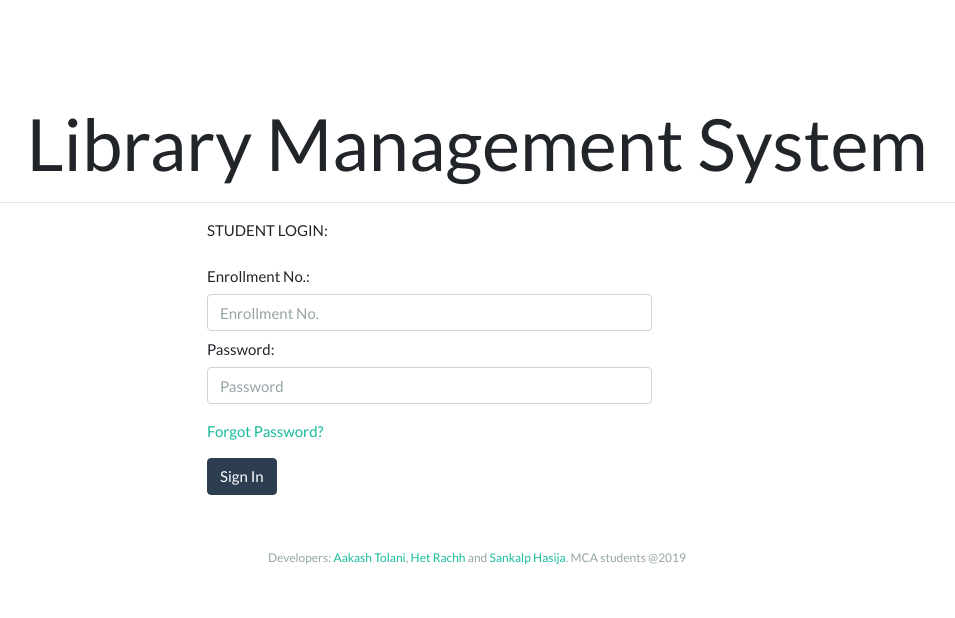
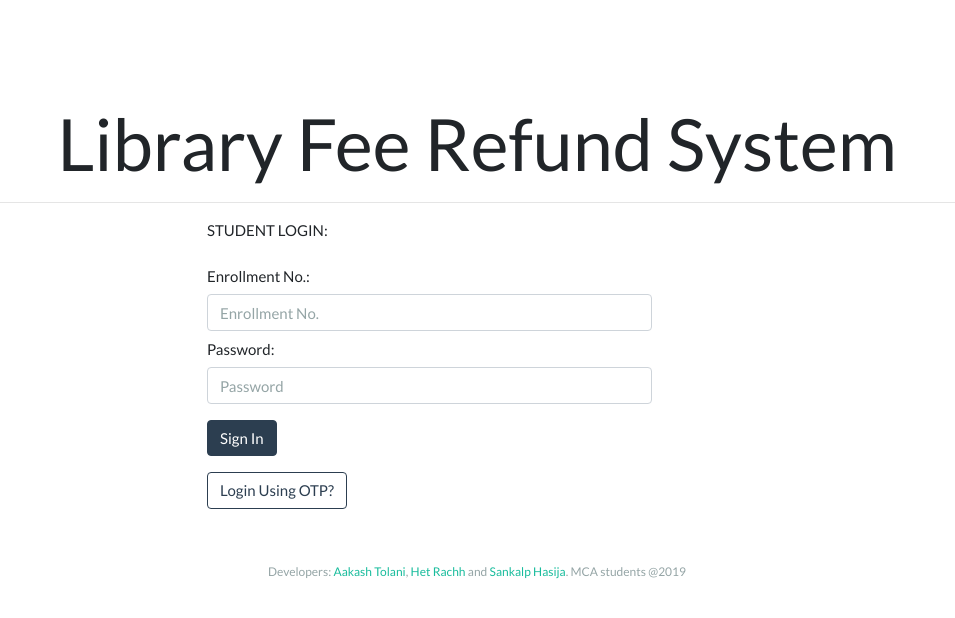
Before and after one commit to Geeek80/library_management_django, a Django app: page /login in a window 1280 px wide. Shown: the top 618 px of the page, without its empty margins (163-1118 px from the left). Run offline with Django 3.2, Linux system fonts and the light colour scheme; parts of the project's set-up code (start-up, migrations or seed data) failed here and were passed over; some libraries are stand-ins or nearby versions.

Commit message:
extended otplogin

```diff
--- a/django_app/models.py
+++ b/django_app/models.py
@@ -16,6 +16,7 @@ class student(models.Model):
     name = models.CharField(max_length=20)
     enrollment = models.CharField(max_length=15)
     password = models.CharField(max_length=21)
+    email = models.EmailField()
     class Meta:
         db_table = 'student'
 
--- a/django_app/views.py
+++ b/django_app/views.py
@@ -135,11 +135,24 @@ def upload_csv(request):
         return render(request, 'show_emp.html', {'empdata':students, 'error':'the data has been uploaded'})
     return redirect('/show')
 
-def forget_pass(request):
-    subject = 'noreply@libraryfeemanagement.com'
-    body = 'your password is falana dikna please login again'
-    from_mail = settings.EMAIL_HOST_USER
-    to_mail = ['tolaniaakash80@gmail.com']
-    send_mail(subject, body, from_mail, to_mail, fail_silently=False)
-    messages.info(request, 'the mail has been sent to aaxxxxxxxxxil.com')
-    return redirect('/login')
+def otp_login(request):
+    if request.method == 'GET':
+        form = loginform()
+        messages.info(request, 'enter enrollment to get otp')
+        return render(request, 'login.html', {'form':form, 'enr_only_action':'/otplogin'})
+    else:
+        try:
+            stud = student.objects.get(enrollment=request.POST.get('enrollment'))
+        except:
+            data = "sorry that enrollment didn't work"
+            error_usr = True
+            form = loginform(initial={'enrollment':request.POST.get('enrollment')})
+            return render(request, "login.html", {'form':form,'error_usr':error_usr, 'error_data':data, 'enr_only_action':'/otplogin'})
+        subject = 'noreply@libraryfeerefund.com'
+        body = 'your password is falana dikna please login again'
+        from_mail = settings.EMAIL_HOST_USER
+        temp_mail = (stud.email[0:2]) + 'x'*(len(stud.email)-5) + (stud.email[-5:])
+        to_mail = [stud.email]
+        # send_mail(subject, body, from_mail, to_mail, fail_silently=False)
+        messages.info(request, 'the mail has been sent to '+temp_mail)
+        return redirect('/login')
--- a/django_project/urls.py
+++ b/django_project/urls.py
@@ -36,5 +36,5 @@ urlpatterns = [
     path('request/', requestt),
     path('logout', logout),
     path('upload_csv', upload_csv),
-    path('forget', forget_pass),
+    path('otplogin', otp_login),
 ]
--- a/template/index.html
+++ b/template/index.html
@@ -6,12 +6,12 @@
     <meta name="viewport" content="width=device-width, initial-scale=1.0">
     <meta http-equiv="X-UA-Compatible" content="ie=edge">
     <link rel="stylesheet" href="{% static 'bootstrap.min.css' %}">
-    <title>Library Fee Request System</title>
+    <title>Library Fee Refund System</title>
 </head>
 <body>
 
         <nav class="navbar navbar-expand-lg navbar-dark bg-primary">
-                <a class="navbar-brand" href="/">Library Fee Request System</a>
+                <a class="navbar-brand" href="/">Library Fee Refund System</a>
                 <button class="navbar-toggler" type="button" data-toggle="collapse" data-target="#navbarColor01" aria-controls="navbarColor01" aria-expanded="false" aria-label="Toggle navigation">
                   <span class="navbar-toggler-icon"></span>
                 </button>
--- a/template/login.html
+++ b/template/login.html
@@ -7,12 +7,12 @@
     <meta http-equiv="X-UA-Compatible" content="ie=edge">
     <link rel="stylesheet" href="{% static 'login.css' %}">
     <link rel="stylesheet" href="{% static 'bootstrap.min.css' %}">
-    <title>Library Management System</title>
+    <title>Library Fee Refund System</title>
 </head>
 <body>
         <div class="container-fluid vertical-center-row">
                 <div class="container">
-                    <h2 class="text-center display-3">Library Management System</h2>
+                    <h2 class="text-center display-3">Library Fee Refund System</h2>
                      <hr>
                     <div class="row">
 
@@ -21,7 +21,14 @@
                         </div>
 
                         <div class="col-md-5">
-                                  <form method="POST" action="/login">
+                                  <form method="POST" action=
+                                  {% if enr_only_action %}
+                                  {{ enr_only_action }}
+                                  {% else %}
+                                  "/login"
+                                  {% endif %}
+
+                                  >
                                     {% csrf_token %}
                                 <fieldset>
                                     <p class="text-uppercase "> Student Login: </p>
@@ -34,6 +41,7 @@
                                             {{ form.enrollment }}
                                             <div style="color:red;">{{ error_data }}</div>
 
+                                            {% if not enr_only_action %}
                                                 <label
                                                 {% if error_pas %}
                                                     style="color:red;"
@@ -41,15 +49,21 @@
                                                 class="col-form-label" for="inputDefault">Password:</label>
                                                     {{ form.password }}
                                                     <div style="color:red;">{{ error_pass }}</div>
+                                            {% endif %}
                                         </div>
 
-                                            <p class=" "><a href="/forget">Forgot Password?</a></p>
                                     <div>
-                                        <input type="submit" class="btn btn-primary" value="Sign In">
+                                        <input type="submit" class="btn btn-primary" value=
+                                        {% if enr_only_action %}
+                                        "Get OTP"
+                                        {% else %}
+                                        "Sign In"
+                                        {% endif %}
+                                        >
                                         {% if messages %}
                                         <ul class="messages">
                                             {% for message in messages %}
-                                            <li{% if message.tags %} class="{{ message.tags }}"{% endif %}>{{ message }}</li>
+                                            <li class="text-info"><b>{{ message }}</b></li>
                                             {% endfor %}
                                         </ul>
                                         {% endif %}
@@ -57,6 +71,16 @@
 
                                  </fieldset>
                         </form>
+                        {% if not enr_only_action %}
+                            <div class="row mt-3">
+                                <div class="col">
+                                <form method="GET" action="/otplogin">
+                                    {% csrf_token %}
+                                    <button type="submit" class="btn btn-outline-primary">Login Using OTP?</button>
+                                </form>
+                                </div>
+                            </div>
+                        {% endif %}
                         </div>
                     </div>
                 </div>
```
Also changed, not shown: django_app/migrations/0013_student_email.py (added). Lines whose indentation alone changed are shown as unchanged.
